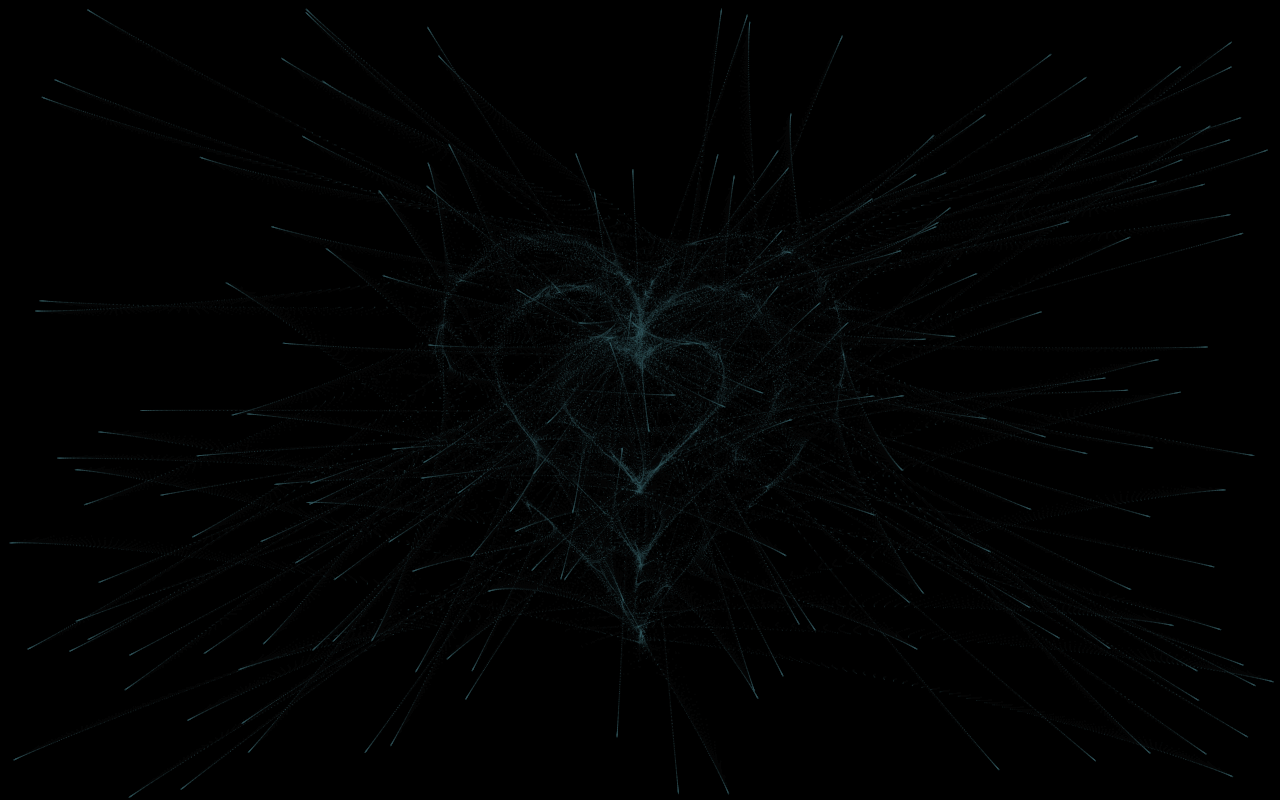
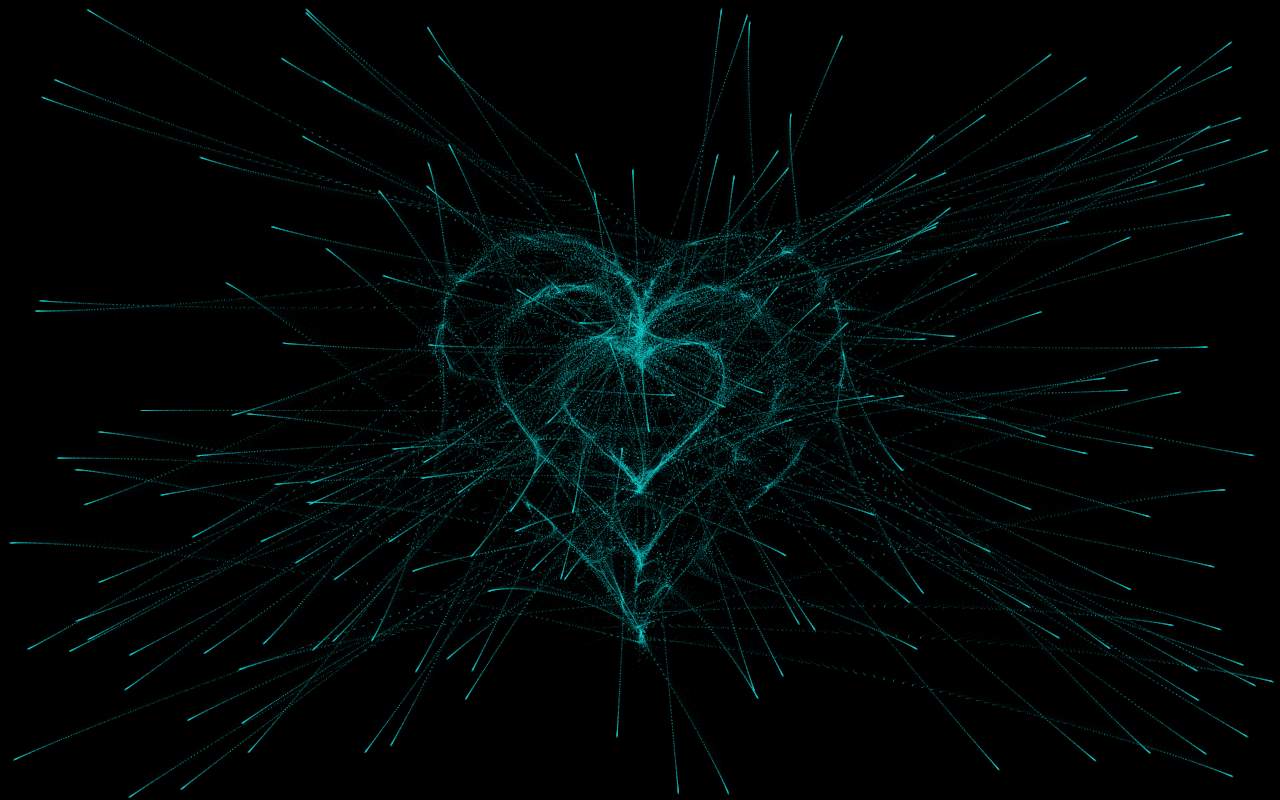
Before and after one commit to trungnd96/heart_for_kimshimi, a plain HTML site: page index.html in a window 1280 px wide. Drawn offline with Linux system fonts and the light colour scheme; animation ran at ten frames a second.

Commit message:
Update index.html

```diff
--- a/index.html
+++ b/index.html
@@ -101,7 +101,7 @@
           D: 2 * (i % 2) - 1,
           force: 0.2 * rand() + 0.7,
           //f: "hsla(0," + ~~(40 * rand() + 60) + "%," + ~~(60 * rand() + 20) + "%,.3)",
-          f: "rgba(65, 104, 111, 0.3)",
+          f: "rgba(22, 222, 222, 0.5)",
 // 	  f: "rgba(51, 204, 255, 0.7)",
           trace: []
         };
```
